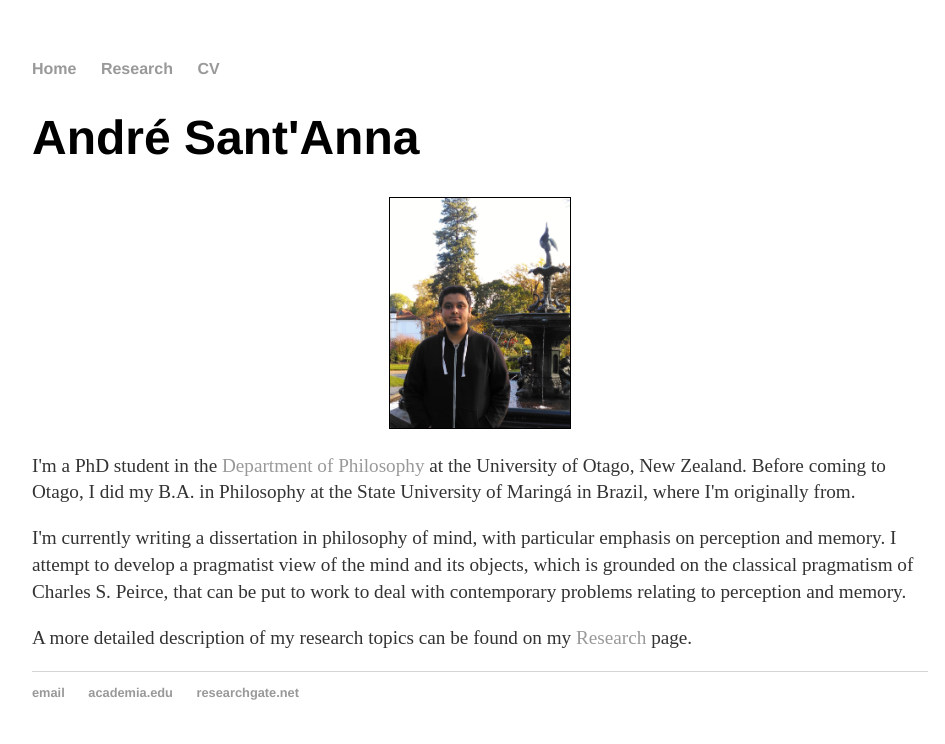
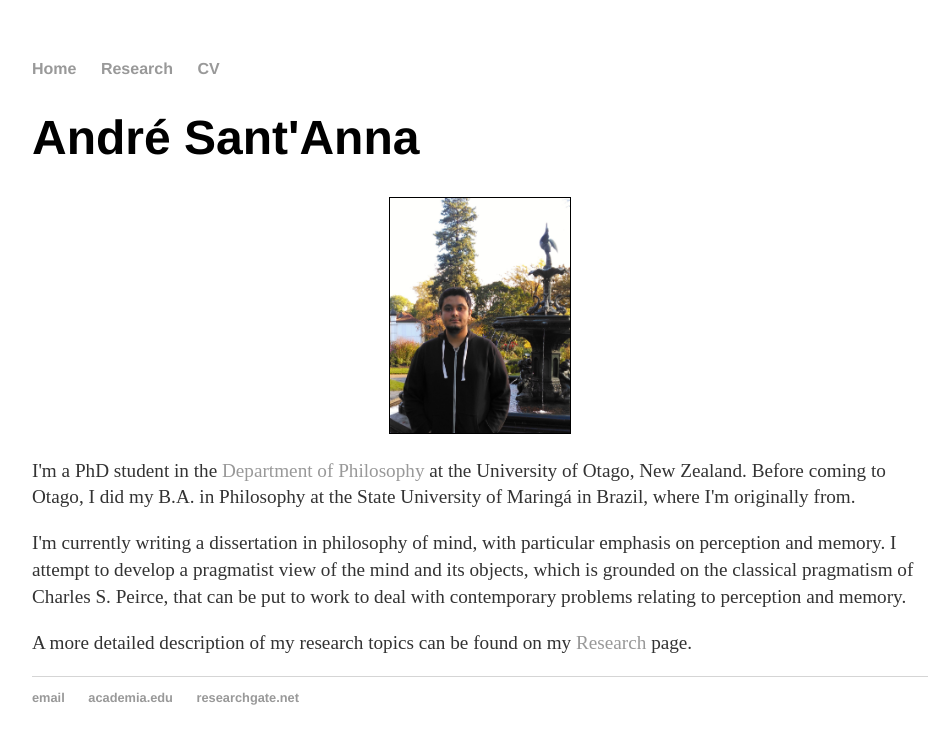
Before and after one commit to andresantanna/andresantanna.github.io, a Jekyll site: the page built from index.html, in a window 1280 px wide. Shown: the top 744 px of the page, without its empty margins (160-1105 px from the left). Built offline with Jekyll 4.4.1, drawn with Linux system fonts in a browser that asks for light colours.

Commit message:
Update index.html

```diff
--- a/index.html
+++ b/index.html
@@ -4,7 +4,7 @@ title: André Sant'Anna - Philosophy - University of Otago
 ---
 <div class="blurb">
 	<h1>André Sant'Anna</h1>
-	<p style="background-color:grey"> <center><img src="andre.jpg" height="230px" width="180px" border="1px"></center> </p>
+	<p style="background-color:grey"> <center><img src="andre.jpg" height="235px" width="180px" border="1px"></center> </p>
 	    <p>I'm a PhD student in the <a href="http://www.otago.ac.nz/philosophy/">Department of Philosophy</a> at the University of Otago, New Zealand. Before coming to Otago, I did my B.A. in Philosophy at the State University of Maringá in Brazil, where I'm originally from.</p>
 <p>I'm currently writing a dissertation in philosophy of mind, with particular emphasis on perception and memory. I attempt to develop a pragmatist view of the mind and its objects, which is grounded on the classical pragmatism of Charles S. Peirce, that can be put to work to deal with contemporary problems relating to perception and memory.</p>
 <p>A more detailed description of my research topics can be found on my <a href="/research">Research</a> page.</p>
```
